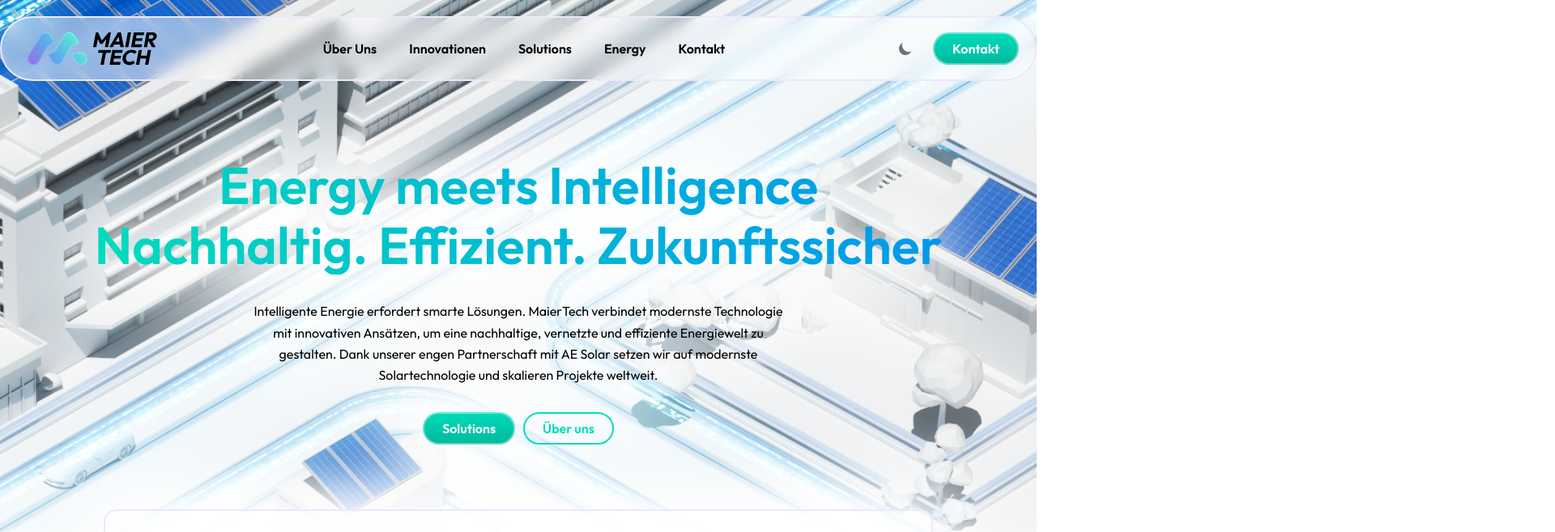
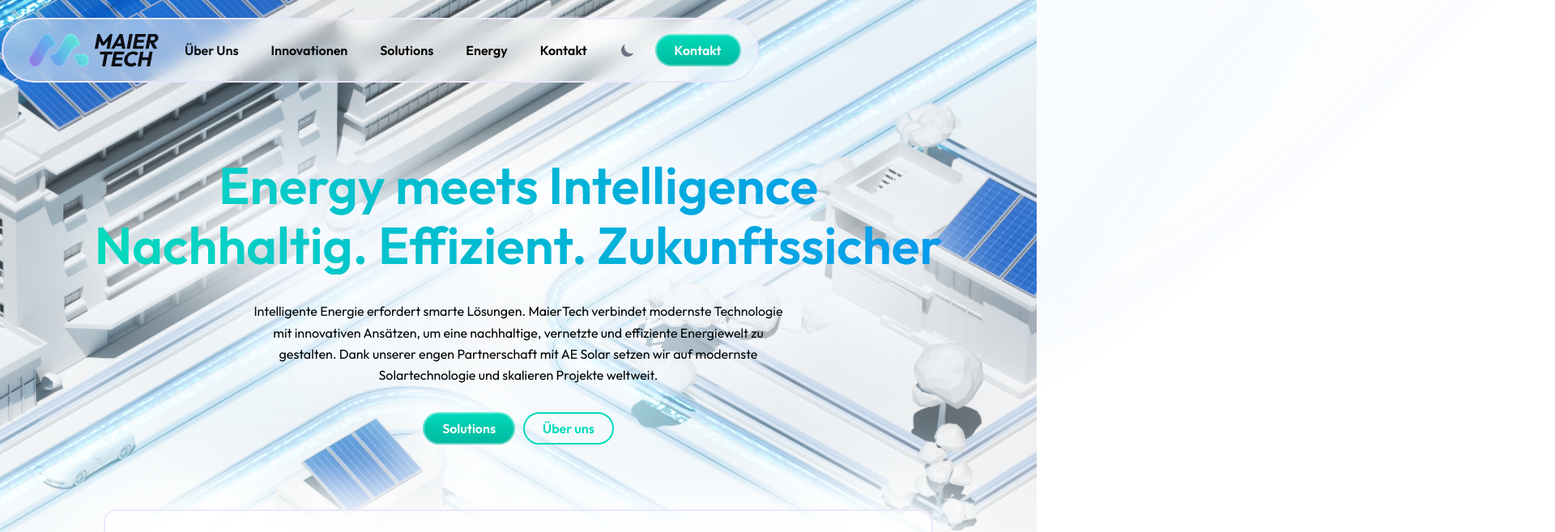
Before and after one commit to lenargum/maiertech, a React (Vite) app: page / in a window 1280 px wide. Shown: the top 657 px of the page at 81% size, 1920 px wide, since content can reach past the window. Built offline with nearby package versions, Linux system fonts and the light colour scheme.

Commit message:
feat: spotlight and header hover border gradient

```diff
--- a/src/components/Header.tsx
+++ b/src/components/Header.tsx
@@ -1,6 +1,7 @@
 import { Link } from 'react-router-dom'
 import { Button } from './ui/Button/Button'
 import { HeaderLogo } from './ui/Logo/HeaderLogo'
+import { HoverBorderGradient } from './ui/hover-border-gradient'
 
 interface HeaderProps {
   darkMode: boolean
@@ -10,7 +11,7 @@ interface HeaderProps {
 const Header = ({ darkMode, toggleDarkMode }: HeaderProps) => {
   return (
     <header className="container mx-auto fixed top-0 left-0 right-0 z-10 pt-5">
-      <div className="flex justify-between items-center p-5 pl-8 gap-8 h-20 bg-white/50 border-2 border-[#EDE8FB] backdrop-blur-[10px] rounded-full">
+      <HoverBorderGradient containerClassName="rounded-full" className="flex justify-between items-center gap-8 p-5 pl-8 border-2 border-[#EDE8FB] h-20 bg-white/50 backdrop-blur-[10px]">
         <div className="flex items-center">
           <Link to="/" className="flex items-center">
             <HeaderLogo />
@@ -59,7 +60,7 @@ const Header = ({ darkMode, toggleDarkMode }: HeaderProps) => {
             </Button>
           </div>
         </div>
-      </div>
+      </HoverBorderGradient>
     </header>
   )
 }
--- a/src/components/HeroSection.tsx
+++ b/src/components/HeroSection.tsx
@@ -1,8 +1,11 @@
-import { Button } from "./ui/Button/Button"
+import { Button } from "@/components/ui/Button/Button"
 import heroImage from "@/assets/hero/hero.png"
+import { Spotlight } from "@/components/ui/spotlight"
+
 export const HeroSection = () => {
   return (
     <section className="py-16 pt-48 pb-10" style={{ backgroundImage: `linear-gradient(to bottom, rgba(255, 255, 255, 0) 0%, rgba(255, 255, 255, 0) 72%,  rgba(255, 255, 255, 1) 100%), url(${heroImage})`, backgroundSize: 'cover', backgroundPosition: 'center' }}>
+      <Spotlight />
       <div className="container mx-auto flex flex-col gap-20 drop-shadow-triple-white">
         <div className="text-center flex flex-col gap-8 items-center justify-center">
           <h1 className="text-gradient">
@@ -13,6 +16,7 @@ export const HeroSection = () => {
           <span className="text-black">
             Intelligente Energie erfordert smarte Lösungen. MaierTech verbindet modernste Technologie<br /> mit innovativen Ansätzen, um eine nachhaltige, vernetzte und effiziente Energiewelt zu <br />gestalten. Dank unserer engen Partnerschaft mit AE Solar setzen wir auf modernste <br /> Solartechnologie und skalieren Projekte weltweit.
           </span>
+
           <div className="flex flex-wrap justify-center items-center gap-2.5">
             <Button href="/contact" variant="filled">
               Solutions
--- a/src/components/ui/carousel.tsx
+++ b/src/components/ui/carousel.tsx
@@ -103,10 +103,6 @@ const Slide = ({ slide, index, current, handleSlideClick }: SlideProps) => {
             loading="eager"
             decoding="sync"
           />
-
-          {/* {current === index && (
-            <div className="absolute inset-0 bg-black/30 transition-all duration-1000" />
-          )} */}
         </div>
 
         <article
--- /dev/null
+++ b/src/components/ui/hover-border-gradient.tsx
@@ -0,0 +1,92 @@
+"use client";
+import React, { useState, useEffect } from "react";
+
+import { motion } from "motion/react";
+import { cn } from "@/lib/utils";
+
+type Direction = "TOP" | "LEFT" | "BOTTOM" | "RIGHT";
+
+export function HoverBorderGradient({
+    children,
+    containerClassName,
+    className,
+    duration = 1,
+    clockwise = true,
+    ...props
+}: React.PropsWithChildren<
+    {
+        containerClassName?: string;
+        className?: string;
+        duration?: number;
+        clockwise?: boolean;
+    } & React.HTMLAttributes<HTMLElement>
+>) {
+    const [hovered, setHovered] = useState<boolean>(false);
+    const [direction, setDirection] = useState<Direction>("TOP");
+
+    const movingMap: Record<Direction, string> = {
+        TOP: "radial-gradient(20.7% 50% at 50% 0%, hsl(0, 0%, 100%) 0%, rgba(255, 255, 255, 0) 100%)",
+        LEFT: "radial-gradient(16.6% 43.1% at 0% 50%, hsl(0, 0%, 100%) 0%, rgba(255, 255, 255, 0) 100%)",
+        BOTTOM: "radial-gradient(20.7% 50% at 50% 100%, hsl(0, 0%, 100%) 0%, rgba(255, 255, 255, 0) 100%)",
+        RIGHT: "radial-gradient(16.2% 41.199999999999996% at 100% 50%, hsl(0, 0%, 100%) 0%, rgba(255, 255, 255, 0) 100%)",
+    };
+
+    const highlight =
+        "radial-gradient(75% 181.15942028985506% at 50% 50%, #3275F8 0%, rgba(255, 255, 255, 0) 100%)";
+
+    useEffect(() => {
+        if (!hovered) {
+            const rotateDirection = (currentDirection: Direction): Direction => {
+                const directions: Direction[] = ["TOP", "LEFT", "BOTTOM", "RIGHT"];
+                const currentIndex = directions.indexOf(currentDirection);
+                const nextIndex = clockwise
+                    ? (currentIndex - 1 + directions.length) % directions.length
+                    : (currentIndex + 1) % directions.length;
+                return directions[nextIndex];
+            };
+
+            const interval = setInterval(() => {
+                setDirection((prevState) => rotateDirection(prevState));
+            }, duration * 1000);
+            return () => clearInterval(interval);
+        }
+    }, [hovered, duration, clockwise]);
+
+    return (
+        <div
+            onMouseEnter={() => {
+                setHovered(true);
+            }}
+            onMouseLeave={() => setHovered(false)}
+            className={cn(
+                "relative overflow-hidden p-0.5 w-fit", // padding is gradient border width
+                containerClassName
+            )}
+            {...props}
+        >
+            <div
+                className={cn(
+                    "relative z-10 rounded-[inherit]",
+                    className
+                )}
+            >
+                {children}
+            </div>
+            <motion.div
+                className="absolute inset-0 z-0 rounded-[inherit] overflow-hidden"
+                style={{
+                    filter: "blur(2px)",
+                }}
+                initial={{ background: movingMap[direction] }}
+                animate={{
+                    background: hovered
+                        ? [movingMap[direction], highlight]
+                        : movingMap[direction],
+                    maskImage: "radial-gradient(calc(100% - 2px) calc(100% - 2px) at center, transparent 100%, black 100%)",
+                    WebkitMaskImage: "radial-gradient(calc(100% - 2px) calc(100% - 2px) at center, transparent 100%, black 100%)",
+                }}
+                transition={{ ease: "linear", duration: duration ?? 1 }}
+            />
+        </div>
+    );
+}
--- /dev/null
+++ b/src/components/ui/spotlight.tsx
@@ -0,0 +1,128 @@
+"use client";
+import React from "react";
+import { motion } from "motion/react";
+
+type SpotlightProps = {
+  gradientFirst?: string;
+  gradientSecond?: string;
+  gradientThird?: string;
+  translateY?: number;
+  width?: number;
+  height?: number;
+  smallWidth?: number;
+  duration?: number;
+  xOffset?: number;
+};
+
+export const Spotlight = ({
+  gradientFirst = "radial-gradient(68.54% 68.72% at 55.02% 31.46%, hsla(210, 100%, 85%, .08) 0, hsla(210, 100%, 55%, .02) 50%, hsla(210, 100%, 45%, 0) 80%)",
+  gradientSecond = "radial-gradient(50% 50% at 50% 50%, hsla(210, 100%, 85%, .06) 0, hsla(210, 100%, 55%, .02) 80%, transparent 100%)",
+  gradientThird = "radial-gradient(50% 50% at 50% 50%, hsla(210, 100%, 85%, .04) 0, hsla(210, 100%, 45%, .02) 80%, transparent 100%)",
+  translateY = -350,
+  width = 560,
+  height = 1380,
+  smallWidth = 240,
+  duration = 7,
+  xOffset = 100,
+}: SpotlightProps = {}) => {
+  return (
+    <motion.div
+      initial={{
+        opacity: 0,
+      }}
+      animate={{
+        opacity: 1,
+      }}
+      transition={{
+        duration: 1.5,
+      }}
+      className="pointer-events-none absolute inset-0 h-full w-full"
+    >
+      <motion.div
+        animate={{
+          x: [0, xOffset, 0],
+        }}
+        transition={{
+          duration,
+          repeat: Infinity,
+          repeatType: "reverse",
+          ease: "easeInOut",
+        }}
+        className="absolute top-0 left-0 w-screen h-screen z-40 pointer-events-none"
+      >
+        <div
+          style={{
+            transform: `translateY(${translateY}px) rotate(-45deg)`,
+            background: gradientFirst,
+            width: `${width}px`,
+            height: `${height}px`,
+          }}
+          className={`absolute top-0 left-0`}
+        />
+
+        <div
+          style={{
+            transform: "rotate(-45deg) translate(5%, -50%)",
+            background: gradientSecond,
+            width: `${smallWidth}px`,
+            height: `${height}px`,
+          }}
+          className={`absolute top-0 left-0 origin-top-left`}
+        />
+
+        <div
+          style={{
+            transform: "rotate(-45deg) translate(-180%, -70%)",
+            background: gradientThird,
+            width: `${smallWidth}px`,
+            height: `${height}px`,
+          }}
+          className={`absolute top-0 left-0 origin-top-left`}
+        />
+      </motion.div>
+
+      <motion.div
+        animate={{
+          x: [0, -xOffset, 0],
+        }}
+        transition={{
+          duration,
+          repeat: Infinity,
+          repeatType: "reverse",
+          ease: "easeInOut",
+        }}
+        className="absolute top-0 right-0 w-screen h-screen z-40 pointer-events-none"
+      >
+        <div
+          style={{
+            transform: `translateY(${translateY}px) rotate(45deg)`,
+            background: gradientFirst,
+            width: `${width}px`,
+            height: `${height}px`,
+          }}
+          className={`absolute top-0 right-0`}
+        />
+
+        <div
+          style={{
+            transform: "rotate(45deg) translate(-5%, -50%)",
+            background: gradientSecond,
+            width: `${smallWidth}px`,
+            height: `${height}px`,
+          }}
+          className={`absolute top-0 right-0 origin-top-right`}
+        />
+
+        <div
+          style={{
+            transform: "rotate(45deg) translate(180%, -70%)",
+            background: gradientThird,
+            width: `${smallWidth}px`,
+            height: `${height}px`,
+          }}
+          className={`absolute top-0 right-0 origin-top-right`}
+        />
+      </motion.div>
+    </motion.div>
+  );
+};
```
